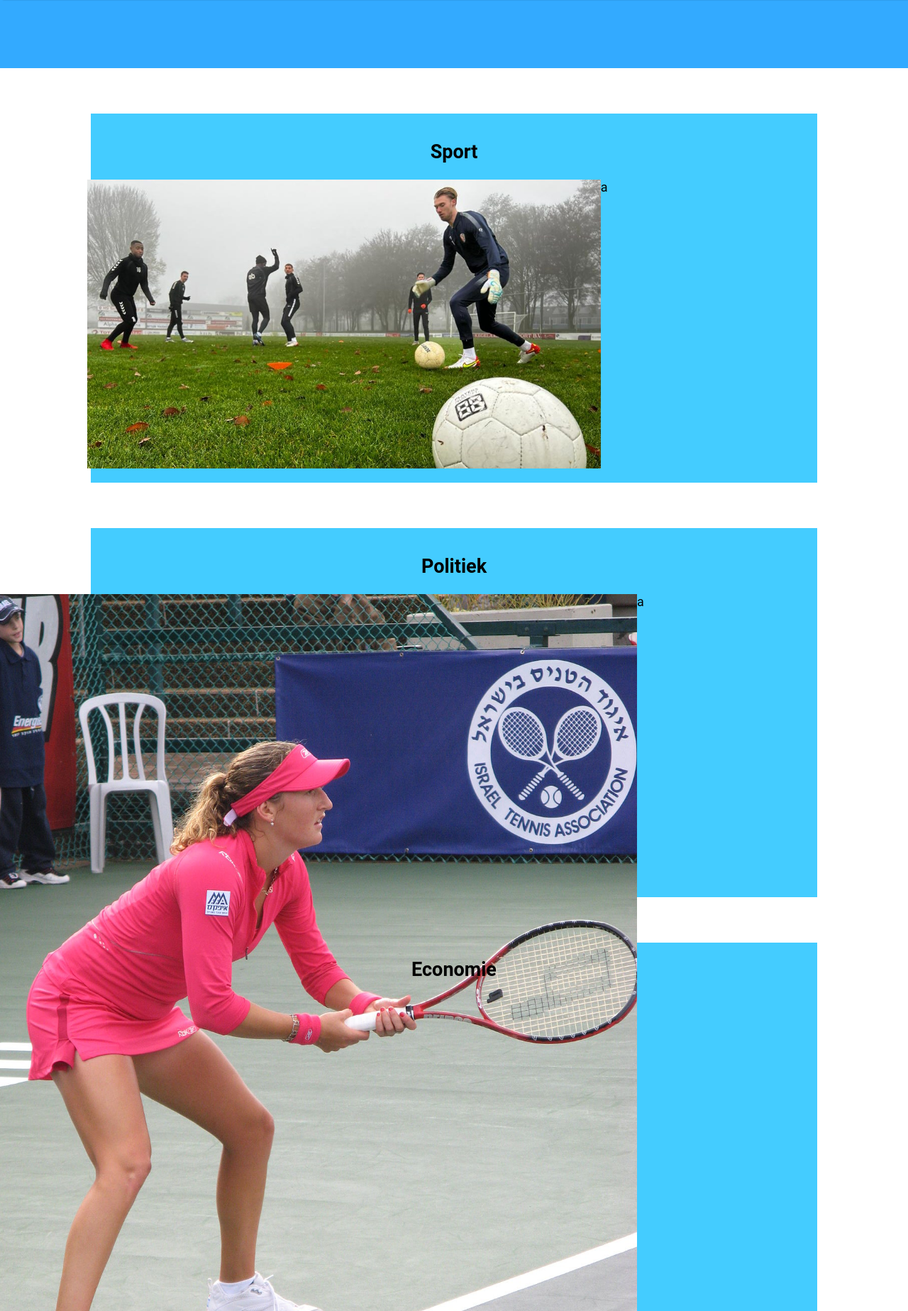
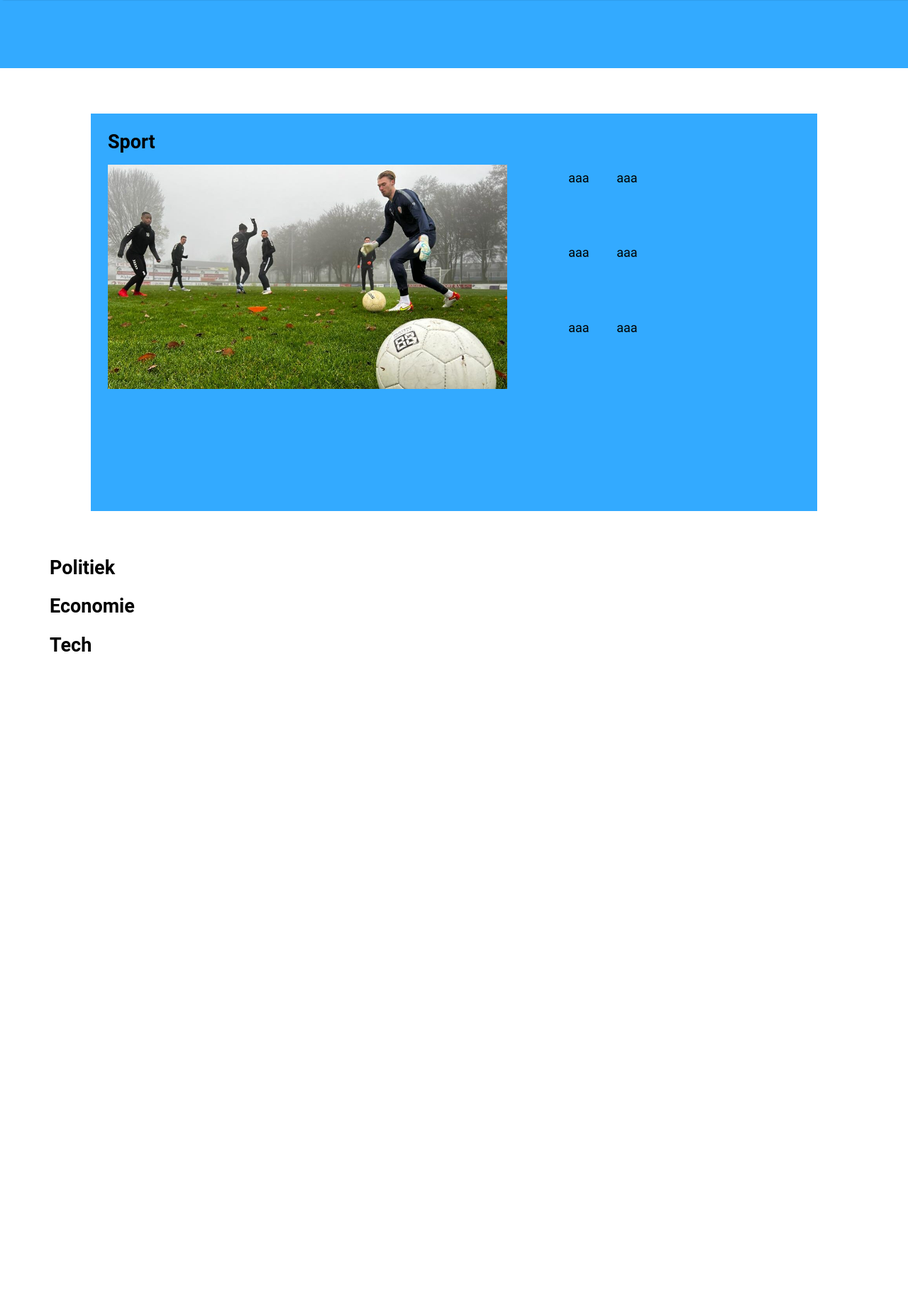
Before and after one commit to dphoeng/P3-project, a PHP site: page / in a window 1280 px wide. Shown: the part 128-1975 px from the top of the page at 71% size. After the commit the page ends 1046 px from the top, so only its background shows below. Run offline with PHP 8.4, Linux system fonts and the light colour scheme; style sheets or scripts are compiled from the project's sources.

Commit message:
trying to create cards

```diff
--- a/index.php
+++ b/index.php
@@ -8,7 +8,7 @@
 <head>
 	<title>Document</title>
 	<link rel="stylesheet" href="src/css/style.css">
-	<!-- <link rel="stylesheet" href="src/css/grid.css"> -->
+	<link rel="stylesheet" href="src/css/grid.css">
 	<link rel="stylesheet" href="src/css/hamburger.css">
 	<link rel="stylesheet" href="src/css/hamburger.min.css">
 </head>
@@ -59,27 +59,24 @@
     <div class="banner">
 
     </div>
-    <div class="container" id="sport">
+    <div class="container card" id="sport">
         <div class="row">
-            <div class="category"><h2>Sport</h2></div>
-            <div class="artikels">
-                <div class="cover">
-                    <img src="./src/img/thing.jpg" alt="">
-                </div>
-                <div class="side">a</div>
+			<div class="col-12 categorie"><h2>Sport</h2></div>
+			<div class="col-7 grow"><img src="./src/img/thing.jpg" alt=""></div>
+			<div class="col-5 grow">
+				<div class="row side-artikels">
+					<div class="col-3">aaa</div>
+					<div class="col-9">aaa</div>
+					<div class="col-3">aaa</div>
+					<div class="col-9">aaa</div>
+					<div class="col-3">aaa</div>
+					<div class="col-9">aaa</div>
+				</div>
             </div>
         </div>
     </div>
     <div class="container" id="politiek">
-        <div class="row">
-            <div class="category"><h2>Politiek</h2></div>
-            <div class="artikels">
-                <div class="cover">
-                    <img src="./src/img/theng.jpg" alt="">
-                </div>
-                <div class="side">a</div>
-            </div>
-        </div>
+        <h2>Politiek</h2>
     </div>
     <div class="container" id="economie">
         <h2>Economie</h2>
--- a/src/css/style.css
+++ b/src/css/style.css
@@ -64,39 +64,37 @@ main div.banner {
   height: 12vh;
   background-color: #33AAFF;
 }
-main div.container {
-  display: flex;
-  justify-content: center;
+main div.card {
   margin: 4rem auto;
+  height: 70vh;
   width: 80vw;
-  height: 65vh;
-  background-color: #44CCFF;
+  background-color: #33AAFF;
+  padding: 1rem;
 }
-main div.container div.row {
-  display: flex;
-  flex-direction: row;
-  justify-content: space-around;
-  align-content: flex-start;
-  flex-wrap: wrap;
-  margin: 1rem;
+main div.card div.row > div {
+  align-content: stretch;
 }
-main div.container div.row div.category {
-  display: flex;
-}
-main div.container div.row div {
-  display: flex;
-}
-main div.container div.row div.artikels div.cover {
-  width: 70%;
-  overflow: hidden;
-}
-main div.container div.row div.artikels div.cover img {
+main div.card div.row > div img {
+  min-width: 100%;
   min-height: 100%;
-  min-width: 100%;
+  width: 100%;
+  height: 100%;
   object-fit: cover;
 }
-main div.container div.row div.artikels div.side {
-  width: 30%;
+main div.card div.row > div > div.side-artikels {
+  align-content: stretch;
+}
+main div.card div.row > div > div.side-artikels > div {
+  justify-content: flex-start;
+}
+main div.card div.categorie {
+  justify-content: flex-start;
+}
+main div.card div.categorie h2 {
+  margin: 0;
+}
+main div.card div.artikels {
+  height: 100%;
 }
 
 /*# sourceMappingURL=style.css.map */
--- a/src/scss/style.scss
+++ b/src/scss/style.scss
@@ -67,43 +67,41 @@ main {
 		height: 12vh;
 		background-color: #33AAFF;
 	}
-	div.container {
-		display: flex;
-		justify-content: center;
+	div.card {
 		margin: 4rem auto;
+		height: 70vh;
 		width: 80vw;
-		height: 65vh;
-		background-color: #44CCFF;
+		background-color: #33AAFF;
+		padding: 1rem;
 		div.row {
-			display: flex;
-			flex-direction: row;
-			justify-content: space-around;
-			align-content: flex-start;
-			flex-wrap: wrap;
-			margin: 1rem;
-			div.category {
-				display: flex;
-				h2 {
+			> div {
+				align-content: stretch;
+				img {
+					min-width: 100%;
+					min-height: 100%;
+					width: 100%;
+					height: 100%;
+					object-fit: cover;
 				}
-			}
-			div {
-				display: flex;
-			}
-			div.artikels {
-				div.cover {
-					width: 70%;
-					overflow: hidden;
-					img {
-						min-height: 100%;
-						min-width: 100%;
-						object-fit: cover;
+				> div.side-artikels {
+					align-content: stretch;
+					> div {
+						justify-content: flex-start;
 					}
-				}
-				div.side {
-					width: 30%;
 				}
 			}
 		}
+		div.categorie {
+			justify-content: flex-start;
+			h2 {
+				margin: 0;
+			}
 
+		}
+		div.artikels {
+			height: 100%;
+		}
 	}
+
+
 }
```
Also changed, not shown: 1 other file.
